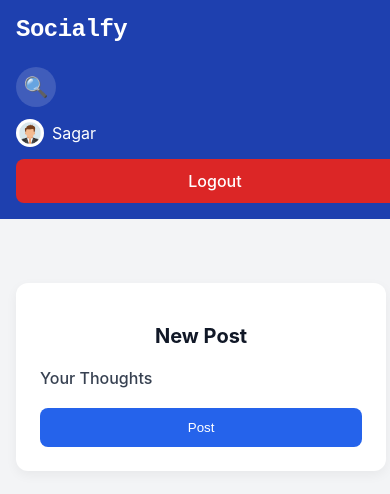
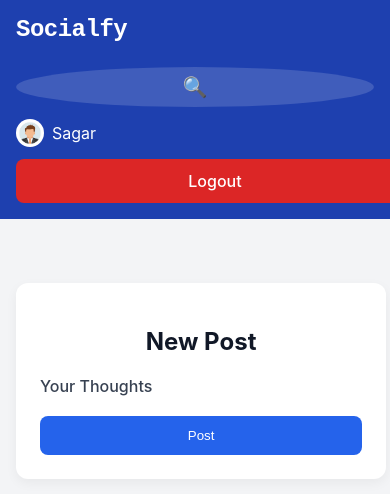
Before and after one commit to sagar-nautiyal-1234/socialfy, a Django app: page /create/ in a window 390 px wide. Shown: the top 494 px of the page. Run offline with Django 5.2, Linux system fonts and the light colour scheme; a user stored in the database is signed in; data comes from the database, SQL or seed files in the repository; both versions use the stored data as it was after the commit.

Commit message:
Design and Responsiveness Changes

```diff
--- a/static/css/style.css
+++ b/static/css/style.css
@@ -12,6 +12,7 @@ body {
 }
 .card-container {
   display: grid;
+  grid-template-columns: 1fr;
   gap: 1.5rem;
 }
 
@@ -43,6 +44,7 @@ body {
   display: flex;
   align-items: center;
   gap: 1rem;
+  flex-wrap: wrap;
 }
 .icon-button {
   background: rgba(255, 255, 255, 0.15);
@@ -59,6 +61,7 @@ body {
 }
 .search-container {
   position: relative;
+  width: 100%;
 }
 #searchForm {
   display: none;
@@ -77,6 +80,7 @@ body {
   padding: 0.5rem;
   border: 1px solid #d1d5db;
   border-radius: 6px;
+  width: 70%;
 }
 #searchForm button {
   margin-left: 0.5rem;
@@ -119,6 +123,7 @@ body {
   font-size: 1.75rem;
   margin-bottom: 1rem;
   color: #111827;
+  text-align: center;
 }
 
 /* ─── Post Card ───────────────────────────────────────────── */
@@ -149,6 +154,7 @@ body {
   font-size: 1.5rem;
   margin-bottom: 1.25rem;
   color: #111827;
+  text-align: center;
 }
 .form-group {
   margin-bottom: 1.25rem;
@@ -186,6 +192,7 @@ body {
   text-decoration: none;
   border: none;
   cursor: pointer;
+  text-align: center;
 }
 .btn.primary {
   background: #2563eb;
@@ -233,8 +240,14 @@ body {
 
   .navbar-links {
     flex-direction: column;
-    align-items: flex-start;
+    align-items: stretch;
+    width: 100%;
     gap: 0.75rem;
+  }
+
+  .navbar-links a,
+  .navbar-links form,
+  .icon-button {
     width: 100%;
   }
 
@@ -244,13 +257,11 @@ body {
 
   .form-group input,
   .form-group textarea {
-    width: 100%;
     font-size: 1rem;
   }
 
   .btn {
     width: 100%;
-    text-align: center;
   }
 
   #searchForm {
@@ -284,9 +295,4 @@ body {
     width: 90%;
     margin: 2rem auto;
   }
-
-  .form-title {
-    font-size: 1.25rem;
-    text-align: center;
-  }
 }
```
Also changed, not shown: db.sqlite3.
